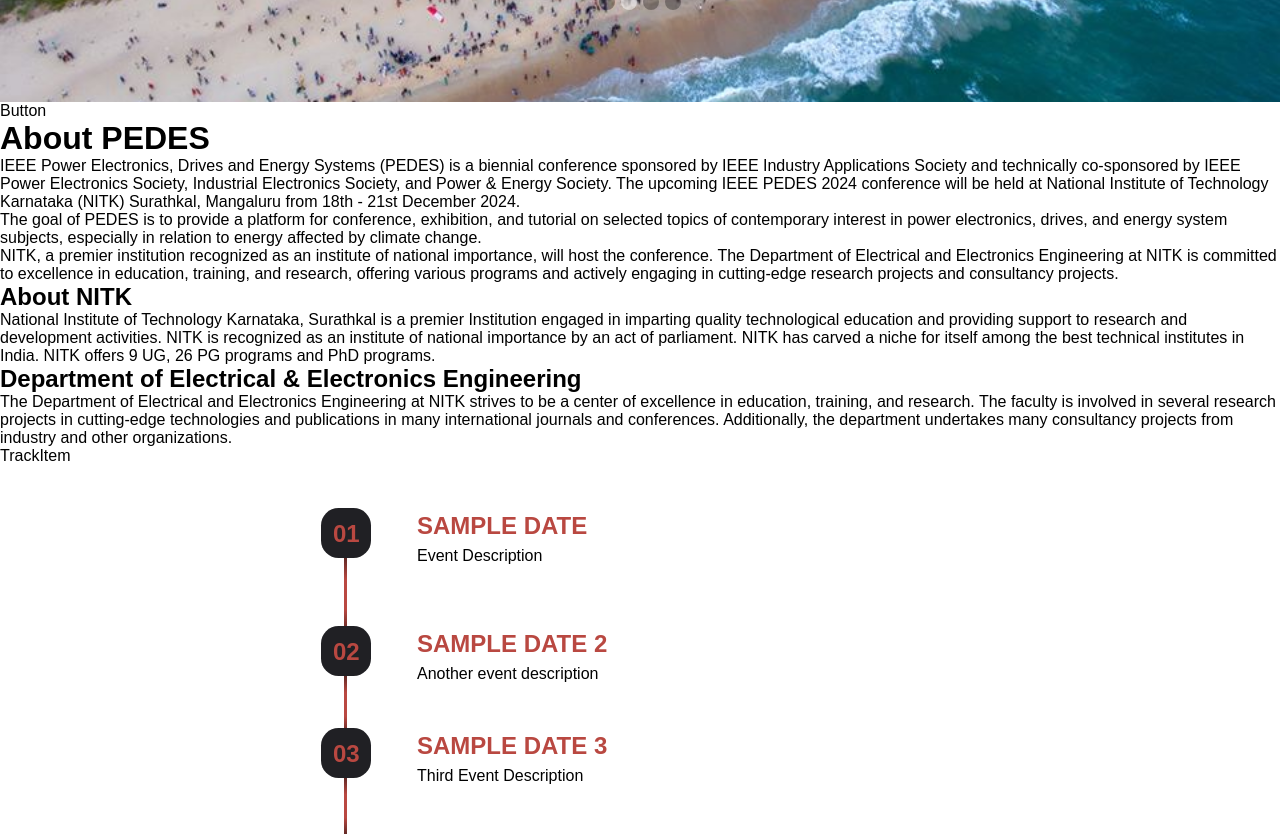
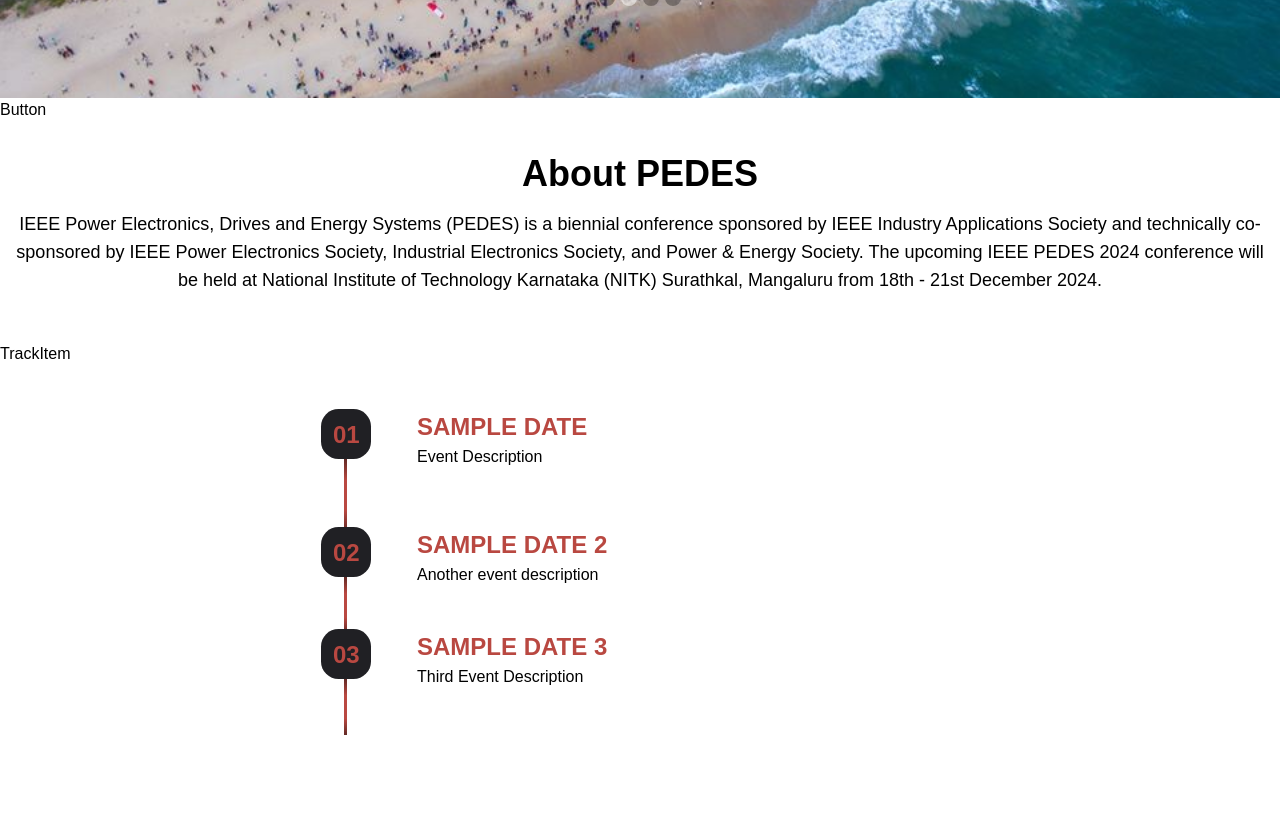
Before and after one commit to arunac535/Conference-Website, a React (Create React App) app in the folder client/: page / in a window 1280 px wide. Shown: the part 800-1636 px from the top of the page. Built offline with nearby package versions, Linux system fonts and the light colour scheme.

Commit message:
css-work-begins

```diff
--- a/client/package.json
+++ b/client/package.json
@@ -10,13 +10,16 @@
     "@testing-library/jest-dom": "^5.17.0",
     "@testing-library/react": "^13.4.0",
     "@testing-library/user-event": "^13.5.0",
+    "autoprefixer": "^10.4.16",
     "bootstrap": "^5.3.2",
+    "postcss": "^8.4.32",
     "react": "^18.2.0",
     "react-bootstrap": "^2.9.1",
     "react-dom": "^18.2.0",
     "react-icons": "^4.12.0",
     "react-router-dom": "^6.21.0",
     "react-scripts": "^5.0.1",
+    "tailwindcss": "^3.4.0",
     "web-vitals": "^2.1.4"
   },
   "scripts": {
--- /dev/null
+++ b/client/postcss.config.js
@@ -0,0 +1,7 @@
+// postcss.config.js
+module.exports = {
+  plugins: {
+    tailwindcss: {},
+    autoprefixer: {},
+  }
+}
--- a/client/src/components/Main.js
+++ b/client/src/components/Main.js
@@ -1,28 +1,13 @@
-import React from 'react'
+import React from 'react';
+import './styles.css';
 
 export default function Main() {
   return (
-    <div>
-      <h1>About PEDES</h1>
-      <p>
+    <div className="container mx-auto px-4 py-8 text-center">
+      <h1 className="text-4xl font-bold mb-4">About PEDES</h1>
+      <p className="text-lg mb-4">
         IEEE Power Electronics, Drives and Energy Systems (PEDES) is a biennial conference sponsored by IEEE Industry Applications Society and technically co-sponsored by IEEE Power Electronics Society, Industrial Electronics Society, and Power & Energy Society. The upcoming IEEE PEDES 2024 conference will be held at National Institute of Technology Karnataka (NITK) Surathkal, Mangaluru from 18th - 21st December 2024.
       </p>
-      <p>
-        The goal of PEDES is to provide a platform for conference, exhibition, and tutorial on selected topics of contemporary interest in power electronics, drives, and energy system subjects, especially in relation to energy affected by climate change.
-      </p>
-      <p>
-        NITK, a premier institution recognized as an institute of national importance, will host the conference. The Department of Electrical and Electronics Engineering at NITK is committed to excellence in education, training, and research, offering various programs and actively engaging in cutting-edge research projects and consultancy projects.
-      </p>
-
-      <h2>About NITK</h2>
-      <p>
-        National Institute of Technology Karnataka, Surathkal is a premier Institution engaged in imparting quality technological education and providing support to research and development activities. NITK is recognized as an institute of national importance by an act of parliament. NITK has carved a niche for itself among the best technical institutes in India. NITK offers 9 UG, 26 PG programs and PhD programs.
-      </p>
-
-      <h2>Department of Electrical & Electronics Engineering</h2>
-      <p>
-        The Department of Electrical and Electronics Engineering at NITK strives to be a center of excellence in education, training, and research. The faculty is involved in several research projects in cutting-edge technologies and publications in many international journals and conferences. Additionally, the department undertakes many consultancy projects from industry and other organizations.
-      </p>
     </div>
-  )
+  );
 }
--- /dev/null
+++ b/client/src/components/styles.css
@@ -0,0 +1,4 @@
+/* styles.css */
+@import 'tailwindcss/base';
+@import 'tailwindcss/components';
+@import 'tailwindcss/utilities';
--- /dev/null
+++ b/client/tailwind.config.js
@@ -0,0 +1,8 @@
+/** @type {import('tailwindcss').Config} */
+module.exports = {
+  content: ["./src/**/*.{html,js}"],
+  theme: {
+    extend: {},
+  },
+  plugins: [],
+}
```
Also changed, not shown: 1 other file (tests, documents, lock files or other folders).
